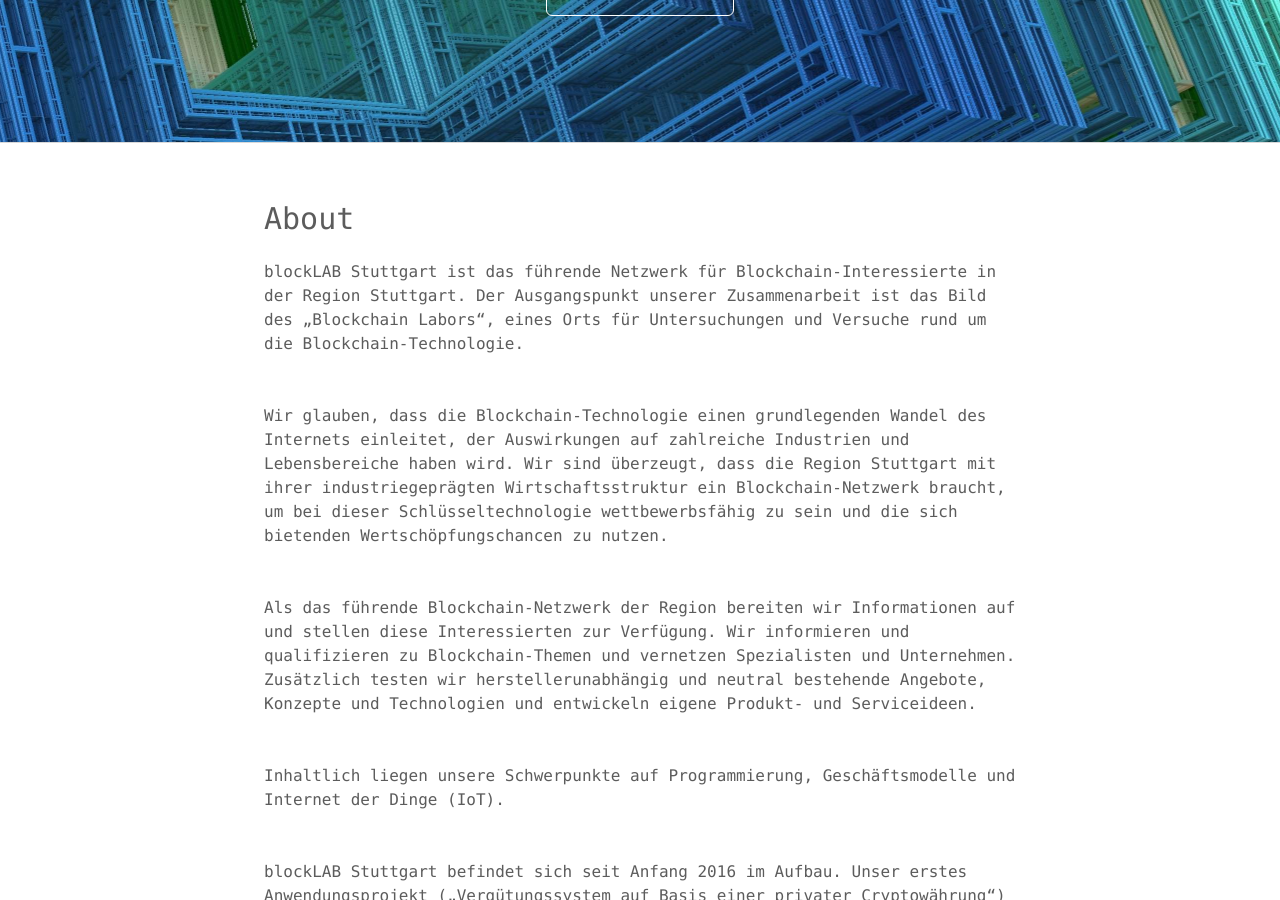
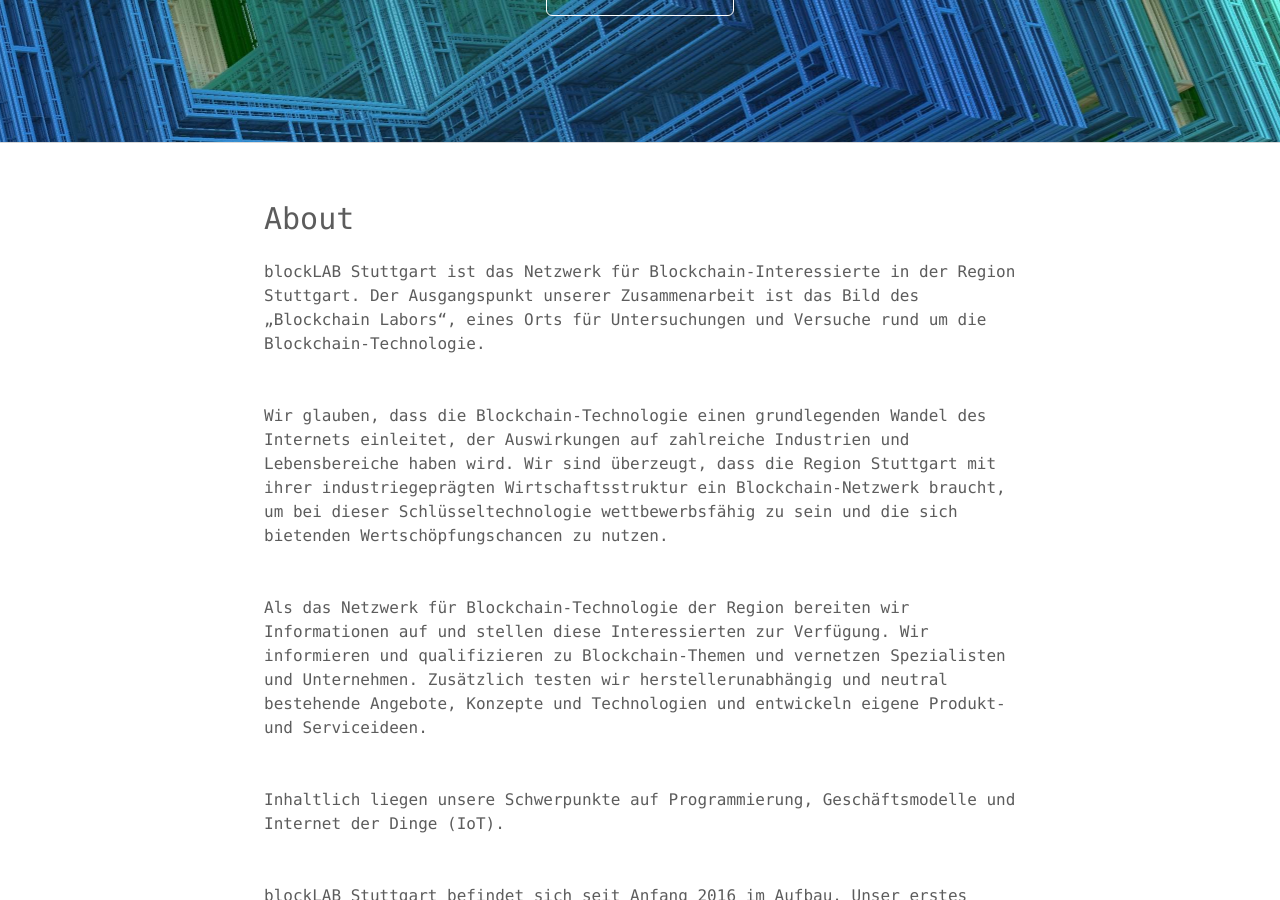
Before and after one commit to blocklab/site, a Jekyll site: the page built from about.md, in a window 1280 px wide and 900 px high, scrolled down 272 px. Built offline with Jekyll 4.4.1, drawn with Linux system fonts in a browser that asks for light colours.

Commit message:
Update about.md

```diff
--- a/about.md
+++ b/about.md
@@ -4,7 +4,7 @@ title: About
 permalink: /about/
 ---
 
-blockLAB Stuttgart ist das führende Netzwerk für Blockchain-Interessierte in der Region Stuttgart. Der Ausgangspunkt unserer Zusammenarbeit ist das Bild des „Blockchain Labors“, eines Orts für Untersuchungen und Versuche rund um die Blockchain-Technologie.
+blockLAB Stuttgart ist das Netzwerk für Blockchain-Interessierte in der Region Stuttgart. Der Ausgangspunkt unserer Zusammenarbeit ist das Bild des „Blockchain Labors“, eines Orts für Untersuchungen und Versuche rund um die Blockchain-Technologie.
 
 <br>
 
@@ -12,7 +12,7 @@ Wir glauben, dass die Blockchain-Technologie einen grundlegenden Wandel des Inte
 
 <br>
 
-Als das führende Blockchain-Netzwerk der Region bereiten wir Informationen auf und stellen diese Interessierten zur Verfügung. Wir informieren und qualifizieren zu Blockchain-Themen und vernetzen Spezialisten und Unternehmen. Zusätzlich testen wir herstellerunabhängig und neutral bestehende Angebote, Konzepte und Technologien und entwickeln eigene Produkt- und Serviceideen.
+Als das Netzwerk für Blockchain-Technologie der Region bereiten wir Informationen auf und stellen diese Interessierten zur Verfügung. Wir informieren und qualifizieren zu Blockchain-Themen und vernetzen Spezialisten und Unternehmen. Zusätzlich testen wir herstellerunabhängig und neutral bestehende Angebote, Konzepte und Technologien und entwickeln eigene Produkt- und Serviceideen.
 
 <br>
 
```
